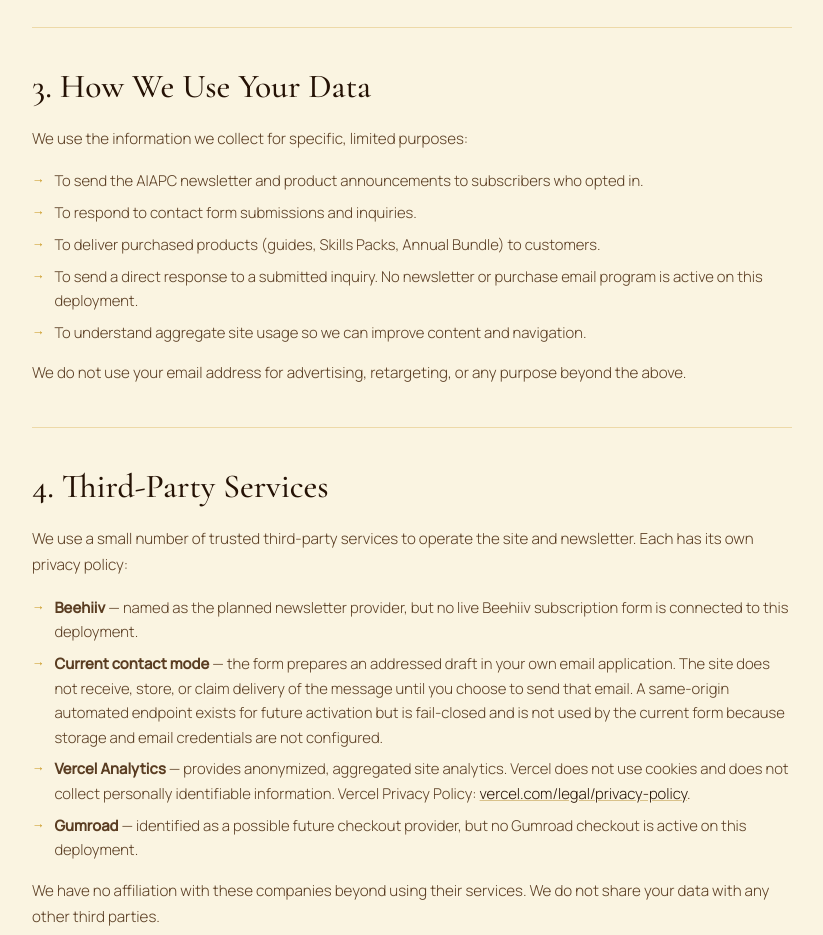
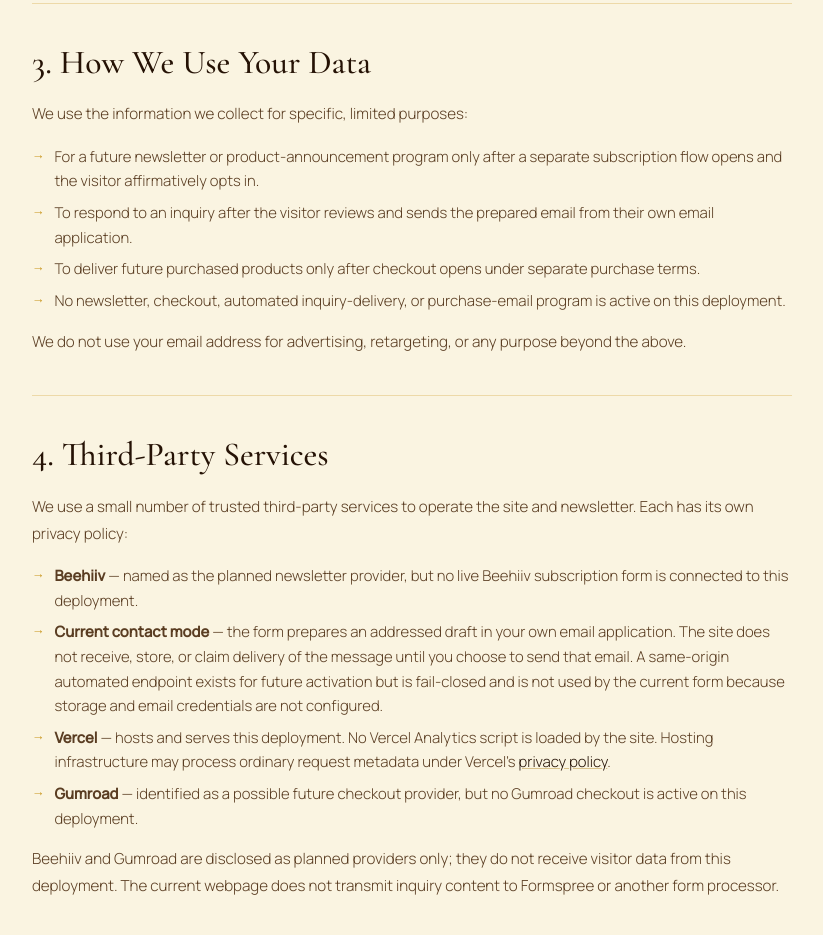
Before and after one commit to rn-collins/aiapc-site, a plain HTML site: page privacy.html in a window 1280 px wide. Shown: the part 1226-2161 px from the top of the page, without its empty margins (228-1051 px from the left). Drawn offline with nearby package versions, Linux system fonts and the light colour scheme.

Commit message:
Align RR-015 privacy policy with observed production data paths

```diff
--- a/privacy.html
+++ b/privacy.html
@@ -148,7 +148,7 @@ body { font-family: var(--ff-b); background: var(--cream); color: var(--cocoa);
       <li><strong>Email address</strong> — only after you send the prepared email or contact us directly. Merely filling the webpage form does not transmit it to AIAPC. Newsletter subscription and product checkout are not currently open.</li>
       <li><strong>Name</strong> — required by the current inquiry form so we can respond appropriately.</li>
       <li><strong>Message content</strong> — only after you send the prepared email from your own email application.</li>
-      <li><strong>Usage analytics</strong> — aggregated, anonymized data about how visitors use the site (pages visited, referral sources, general location at the country level). No personally identifiable data is captured in analytics.</li>
+      <li><strong>No site analytics at present</strong> — this deployment does not load a visitor analytics or behavioral-tracking script.</li>
       <li><strong>No purchase information at present</strong> — checkout is not open and this site does not collect payment information.</li>
     </ul>
     <p>We do not use cookies for tracking. We do not collect IP addresses, fingerprint browsers, or build behavioral profiles.</p>
@@ -156,11 +156,11 @@ body { font-family: var(--ff-b); background: var(--cream); color: var(--cocoa);
     <h2>3. How We Use Your Data</h2>
     <p>We use the information we collect for specific, limited purposes:</p>
     <ul>
-      <li>To send the AIAPC newsletter and product announcements to subscribers who opted in.</li>
-      <li>To respond to contact form submissions and inquiries.</li>
-      <li>To deliver purchased products (guides, Skills Packs, Annual Bundle) to customers.</li>
-      <li>To send a direct response to a submitted inquiry. No newsletter or purchase email program is active on this deployment.</li>
-      <li>To understand aggregate site usage so we can improve content and navigation.</li>
+      <li>For a future newsletter or product-announcement program only after a separate subscription flow opens and the visitor affirmatively opts in.</li>
+      <li>To respond to an inquiry after the visitor reviews and sends the prepared email from their own email application.</li>
+      <li>To deliver future purchased products only after checkout opens under separate purchase terms.</li>
+      <li>No newsletter, checkout, automated inquiry-delivery, or purchase-email program is active on this deployment.</li>
+
     </ul>
     <p>We do not use your email address for advertising, retargeting, or any purpose beyond the above.</p>
 
@@ -169,16 +169,16 @@ body { font-family: var(--ff-b); background: var(--cream); color: var(--cocoa);
     <ul>
       <li><strong>Beehiiv</strong> — named as the planned newsletter provider, but no live Beehiiv subscription form is connected to this deployment.</li>
       <li><strong>Current contact mode</strong> — the form prepares an addressed draft in your own email application. The site does not receive, store, or claim delivery of the message until you choose to send that email. A same-origin automated endpoint exists for future activation but is fail-closed and is not used by the current form because storage and email credentials are not configured.</li>
-      <li><strong>Vercel Analytics</strong> — provides anonymized, aggregated site analytics. Vercel does not use cookies and does not collect personally identifiable information. Vercel Privacy Policy: <a href="https://vercel.com/legal/privacy-policy" target="_blank" rel="noopener">vercel.com/legal/privacy-policy</a>.</li>
+      <li><strong>Vercel</strong> — hosts and serves this deployment. No Vercel Analytics script is loaded by the site. Hosting infrastructure may process ordinary request metadata under Vercel's <a href="https://vercel.com/legal/privacy-policy" target="_blank" rel="noopener">privacy policy</a>.</li>
       <li><strong>Gumroad</strong> — identified as a possible future checkout provider, but no Gumroad checkout is active on this deployment.</li>
     </ul>
-    <p>We have no affiliation with these companies beyond using their services. We do not share your data with any other third parties.</p>
+    <p>Beehiiv and Gumroad are disclosed as planned providers only; they do not receive visitor data from this deployment. The current webpage does not transmit inquiry content to Formspree or another form processor.</p>
 
     <h2>5. We Do Not Sell Your Data</h2>
     <p>We do not sell, rent, license, or otherwise transfer your personal information to any third party for commercial purposes. Full stop.</p>
 
     <h2>6. Data Retention</h2>
-    <p>We retain inquiry information only as long as needed to respond, administer the requested relationship, resolve disputes, and meet applicable recordkeeping obligations. A deletion request will be acted on within 30 days unless retention is legally required. Note that third-party processors (Beehiiv, Formspree, Gumroad) may retain records per their own policies.</p>
+    <p>The website itself does not store the current form fields. If you send the prepared email, the resulting correspondence is retained only as long as needed to respond, administer the requested relationship, resolve disputes, and meet applicable recordkeeping obligations. A deletion request will be acted on within 30 days unless retention is legally required.</p>
 
     <h2>7. Your Rights</h2>
     <p>You have the following rights regarding your personal information:</p>
@@ -191,7 +191,7 @@ body { font-family: var(--ff-b); background: var(--cream); color: var(--cocoa);
     <p>To exercise any of these rights, email <a href="mailto:collins.ra@northeastern.edu">collins.ra@northeastern.edu</a> with the subject line "Privacy Request." We will respond within 10 business days.</p>
 
     <h2>8. Data Security</h2>
-    <p>We take reasonable technical and organizational measures to protect your personal information. Our site is served over HTTPS. Access to subscriber data is limited to the site operator (RN Collins). That said, no method of electronic transmission or storage is 100% secure, and we cannot guarantee absolute security.</p>
+    <p>Our site is served over HTTPS. No subscriber database is connected to this deployment. If you send an email, access to that correspondence is limited to the operator and the email providers involved in transmission. No method of electronic transmission or storage is 100% secure.</p>
 
     <h2>9. Children's Privacy</h2>
     <p>Our services are intended for professionals and adults. We do not knowingly collect personal information from anyone under the age of 13. If you believe we have inadvertently collected data from a minor, please contact us and we will delete it promptly.</p>
@@ -215,7 +215,7 @@ body { font-family: var(--ff-b); background: var(--cream); color: var(--cocoa);
   <div class="footer-in">
     <div>
       <div class="footer-logo">AI is a Piece of Cake</div>
-      <p class="footer-tag">The weekly newsletter making AI approachable for lawyers, physicians, executives, and educators. Free. Honest. No hype.</p>
+      <p class="footer-tag">A planned AI-literacy newsletter for lawyers, physicians, executives, and educators. Free public edition. Honest. No hype.</p>
     </div>
     <div>
       <div class="footer-col-h">Navigate</div>
```
